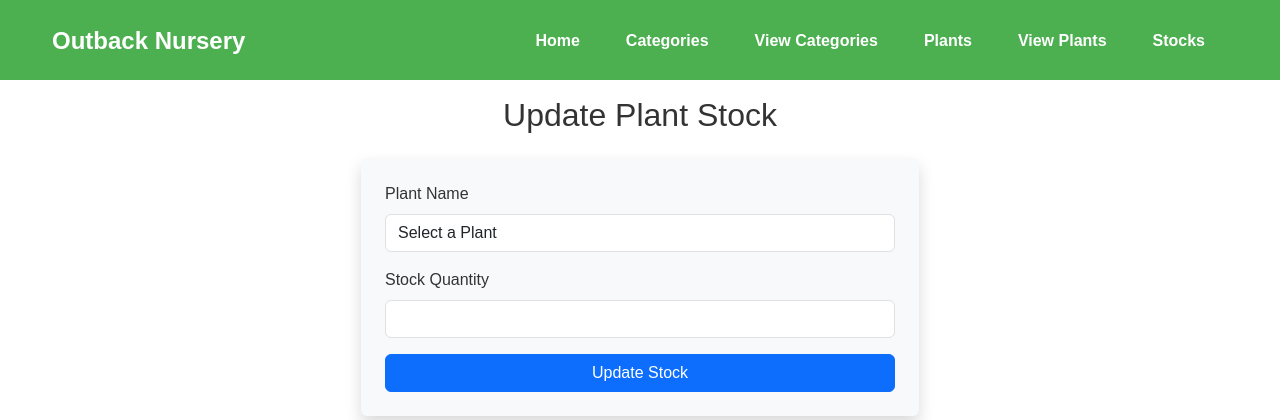
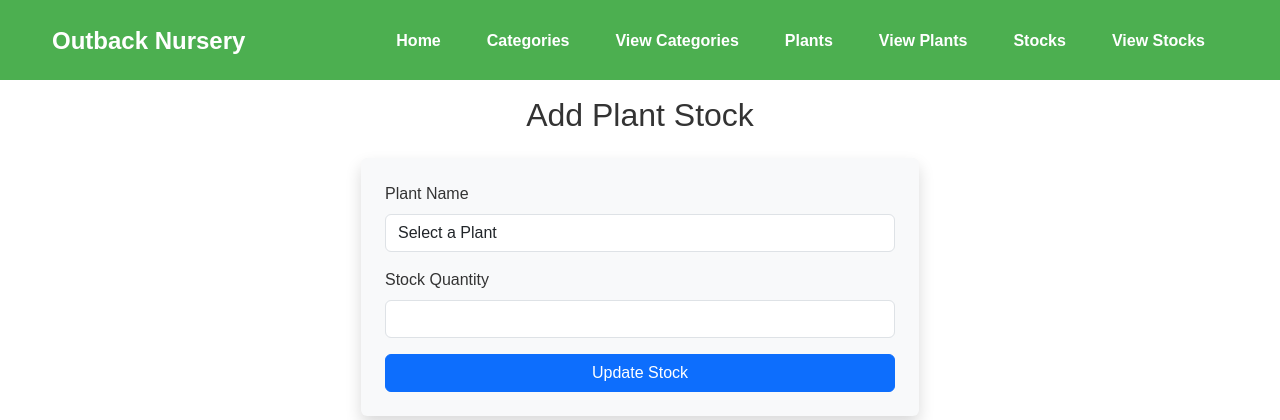
Before and after one commit to Bhoomi3637/Outback_nursery_managment, a PHP site: page /add_stock.php in a window 1280 px wide. Shown: the top 420 px of the page. Run offline with PHP 8.4, Linux system fonts and the light colour scheme; data comes from the database, SQL or seed files in the repository.

Commit message:
Add some feature

```diff
--- a/add_stock.php
+++ b/add_stock.php
@@ -43,6 +43,17 @@ if (isset($_POST['update_stock'])) {
     <meta charset="UTF-8">
     <meta name="viewport" content="width=device-width, initial-scale=1.0">
     <link href="https://cdn.jsdelivr.net/npm/bootstrap@5.3.0/dist/css/bootstrap.min.css" rel="stylesheet">
+<!-- Bootstrap CSS -->
+<link href="https://stackpath.bootstrapcdn.com/bootstrap/5.3.0/css/bootstrap.min.css" rel="stylesheet">
+<link rel="stylesheet" href="https://cdnjs.cloudflare.com/ajax/libs/font-awesome/6.0.0-beta3/css/all.min.css">
+
+<!-- Bootstrap JS (including Popper.js) -->
+<script src="https://code.jquery.com/jquery-3.6.0.min.js"></script>
+<script src="https://stackpath.bootstrapcdn.com/bootstrap/5.3.0/js/bootstrap.bundle.min.js"></script>
+<link href="https://cdnjs.cloudflare.com/ajax/libs/bootstrap/5.3.0/css/bootstrap.min.css" rel="stylesheet">
+<script src="https://cdnjs.cloudflare.com/ajax/libs/bootstrap/5.3.0/js/bootstrap.bundle.min.js"></script>
+
+
     <title>Outback Nursery</title>
     <link rel="stylesheet" href="style.css">
 </head>
@@ -51,26 +62,43 @@ if (isset($_POST['update_stock'])) {
     <header>
     <nav class="navbar navbar-expand-lg navbar-light">
         <div class="container-fluid">
-            <a class="navbar-brand" href="#">Outback Nursery</a>
+            <!-- Brand/logo -->
+            <a class="navbar-brand" href="#">
+                Outback Nursery
+            </a>
             <button class="navbar-toggler" type="button" data-bs-toggle="collapse" data-bs-target="#navbarNav" aria-controls="navbarNav" aria-expanded="false" aria-label="Toggle navigation">
                 <span class="navbar-toggler-icon"></span>
             </button>
             <div class="collapse navbar-collapse" id="navbarNav">
                 <ul class="navbar-nav ms-auto">
-                    <li class="nav-item"><a class="nav-link" href="adminhome.php">Home</a></li>
-                    <li class="nav-item"><a class="nav-link" href="category.php">Categories</a></li>
-                    <li class="nav-item"><a class="nav-link" href="view_categories.php">View Categories</a></li>
-                    <li class="nav-item"><a class="nav-link" href="add_plant.php">Plants</a></li>
-                    <li class="nav-item"><a class="nav-link" href="view_plants.php">View Plants</a></li>
-                    <li class="nav-item"><a class="nav-link" href="add_stock.php">Stocks</a></li>
+                    <li class="nav-item">
+                        <a class="nav-link" href="adminhome.php">Home</a>
+                    </li>
+                    <li class="nav-item">
+                        <a class="nav-link" href="category.php">Categories</a>
+                    </li>
+                    <li class="nav-item">
+                        <a class="nav-link" href="view_categories.php">View Categories</a>
+                    </li>
+                    <li class="nav-item">
+                        <a class="nav-link" href="add_plant.php">Plants</a>
+                    </li>
+                    <li class="nav-item">
+                        <a class="nav-link" href="view_plants.php">View Plants</a>
+                    </li>
+                    <li class="nav-item">
+                        <a class="nav-link" href="add_stock.php">Stocks</a>
+                    </li>
+                    <li class="nav-item">
+                        <a class="nav-link" href="view_stock.php">View Stocks</a>
+                    </li>
                 </ul>
             </div>
         </div>
     </nav>
-    </header>
-
+</header>
     <section class="container mt-5 pt-5">
-        <h2 class="text-center mb-4">Update Plant Stock</h2>
+        <h2 class="text-center mb-4">Add Plant Stock</h2>
 
         <form method="POST" action="" class="shadow p-4 bg-light rounded w-50 mx-auto">
             <div class="mb-3">
--- a/product.php
+++ b/product.php
@@ -31,10 +31,6 @@ $noResults = mysqli_num_rows($result) === 0;
     <script src="https://stackpath.bootstrapcdn.com/bootstrap/5.3.0/js/bootstrap.bundle.min.js"></script>
     <link href="https://cdnjs.cloudflare.com/ajax/libs/bootstrap/5.3.0/css/bootstrap.min.css" rel="stylesheet">
     <script src="https://cdnjs.cloudflare.com/ajax/libs/bootstrap/5.3.0/js/bootstrap.bundle.min.js"></script>
-
-
-
-
     <title>Outback Nursery</title>
     <link rel="stylesheet" href="style.css">
 </head>
@@ -51,6 +47,7 @@ $noResults = mysqli_num_rows($result) === 0;
                 <ul class="navbar-nav ms-auto">
                     <li class="nav-item"><a class="nav-link" href="user_home.php">Home</a></li>
                     <li class="nav-item"><a class="nav-link" href="product.php">Product</a></li>
+                    <li class="nav-item"><a class="nav-link" href="blog.php">Blog</a></li>
                     <li class="nav-item"><a class="nav-link" href="contact.php">Contact</a></li>
                     <li class="nav-item dropdown">
                         <a class="nav-link dropdown-toggle d-flex align-items-center" href="#" id="navbarDropdown" role="button" data-bs-toggle="dropdown" aria-expanded="false">
```
Also changed, not shown: add_plant.php (+20 -12 lines), category.php (+16 -2 lines), edit_plant.php (+21 -4 lines), view_categories.php (+18 -28 lines), view_plants.php (+20 -11 lines), view_stock.php (+19 -5 lines).
